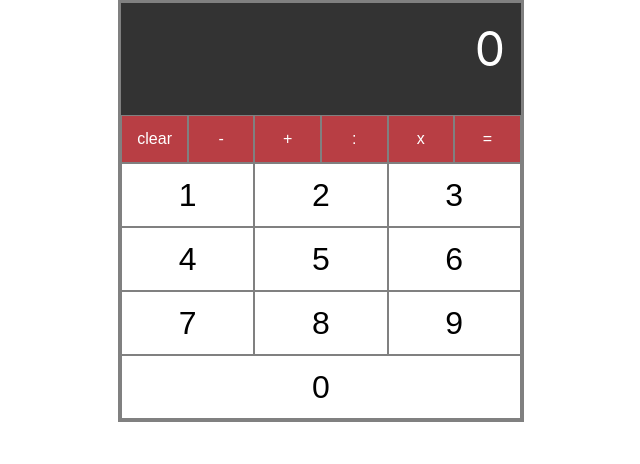
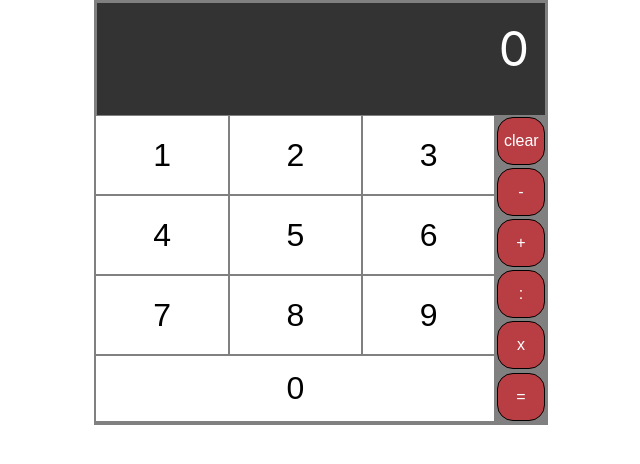
Before and after one commit to CatalinaSorina/Calculator-with-React, a React (Create React App) app: page / in a window 1280 px wide. Shown: the top 464 px of the page, without its empty margins (319-959 px from the left). Built offline with nearby package versions, Linux system fonts and the light colour scheme.

Commit message:
new calculator style

```diff
--- a/src/components/ActionButton/ActionButton.css
+++ b/src/components/ActionButton/ActionButton.css
@@ -1,12 +1,21 @@
 .action-buttons {
-    width:25rem;
+  background: grey;
+  display: flex;
+  flex-direction: column;
 }
 
 .action-button {
-    width:4.16rem;
-    height:3rem;
-    color:white;
-    background-color:rgb(184, 62, 68);
-    border:0.1rem solid grey;
-    font-size:1rem;
+  width: 3rem;
+  height: 3rem;
+  color: white;
+  background-color: rgb(184, 62, 68);
+  border: 0.1rem solid black;
+  border-radius: 1rem;
+  font-size: 1rem;
+  margin: 0.1rem;
+  outline: none;
 }
+
+.action-button:active {
+  background-color: darkred;
+}
--- a/src/components/Calculator/Calculator.css
+++ b/src/components/Calculator/Calculator.css
@@ -1,8 +1,12 @@
 .calculator {
-    display: flex;
-    align-items: center;
-    flex-direction: column;
-    margin:auto;
-    width:25rem;
-    border:0.2rem solid gray;
+  display: flex;
+  align-items: center;
+  flex-direction: column;
+  margin: auto;
+  width: 28rem;
+  border: 0.2rem solid gray;
 }
+
+.operators {
+  display: flex;
+}
--- a/src/components/Calculator/Calculator.js
+++ b/src/components/Calculator/Calculator.js
@@ -56,7 +56,7 @@ class Calculator extends React.Component {
             result = oldDisplay / display;
             break;
           default:
-            result = 0;
+            result = display;
         }
         this.setState({ display: result, oldDisplay: null, operand: null });
         break;
@@ -69,8 +69,10 @@ class Calculator extends React.Component {
     return (
       <div className="calculator">
         <DisplayResult display={this.state.display} />
-        <Actions operandAction={this.operandAction} />
-        <Numbers displayNumber={this.displayNumber} />
+        <div className="operators">
+          <Numbers displayNumber={this.displayNumber} />
+          <Actions operandAction={this.operandAction} />
+        </div>
       </div>
     );
   }
--- a/src/components/DisplayResult/DisplayResult.css
+++ b/src/components/DisplayResult/DisplayResult.css
@@ -1,10 +1,10 @@
 .display {
-    width:23rem;
-    height: 5rem;
-    background-color: rgba(0,0,0,0.8);
-    color:white;
-    cursor: default;
-    text-align: right;
-    font-size:3rem;
-    padding:1rem;
+  width: 26rem;
+  height: 5rem;
+  background-color: rgba(0, 0, 0, 0.8);
+  color: white;
+  cursor: default;
+  text-align: right;
+  font-size: 3rem;
+  padding: 1rem;
 }
--- a/src/components/NumberButton/NumberButton.css
+++ b/src/components/NumberButton/NumberButton.css
@@ -1,19 +1,26 @@
 .numbers {
-    width:25rem;
+  width: 25rem;
 }
 
 .simple-button {
-    width:8.33rem;
-    height:4rem;
-    background-color: white;
-    border:0.1rem solid grey;
-    font-size:2rem;
+  width: 8.332rem;
+  height: 5rem;
+  background-color: white;
+  border: 0.1rem solid grey;
+  font-size: 2rem;
+  outline: none;
 }
 
 .last-button {
-    width:25rem;
-    height:4rem;
-    background-color: white;
-    border:0.1rem solid grey;
-    font-size:2rem;
+  width: 25rem;
+  height: 4.2rem;
+  background-color: white;
+  border: 0.1rem solid grey;
+  font-size: 2rem;
+  outline: none;
 }
+
+.simple-button:active,
+.last-button:active {
+  background-color: pink;
+}
```
